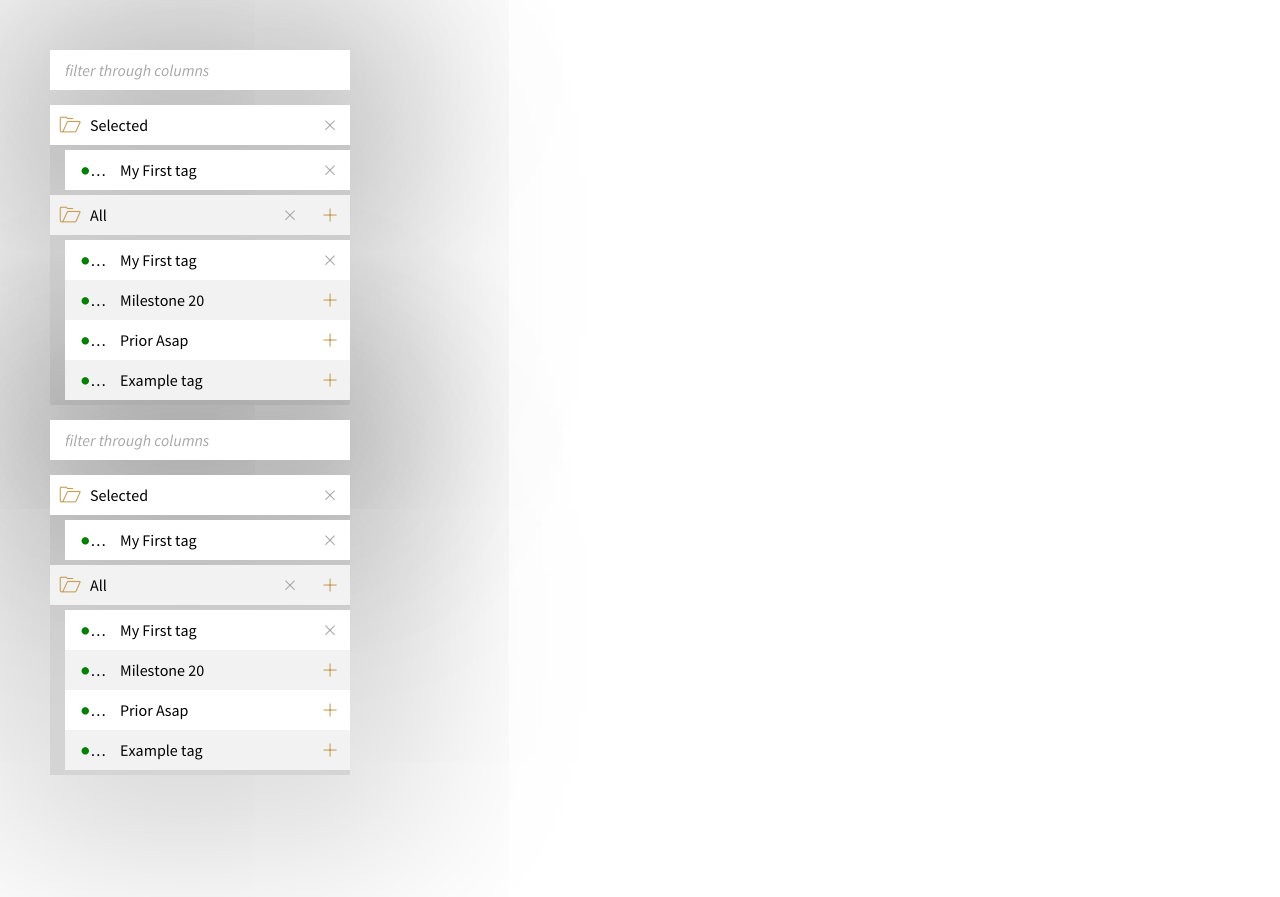
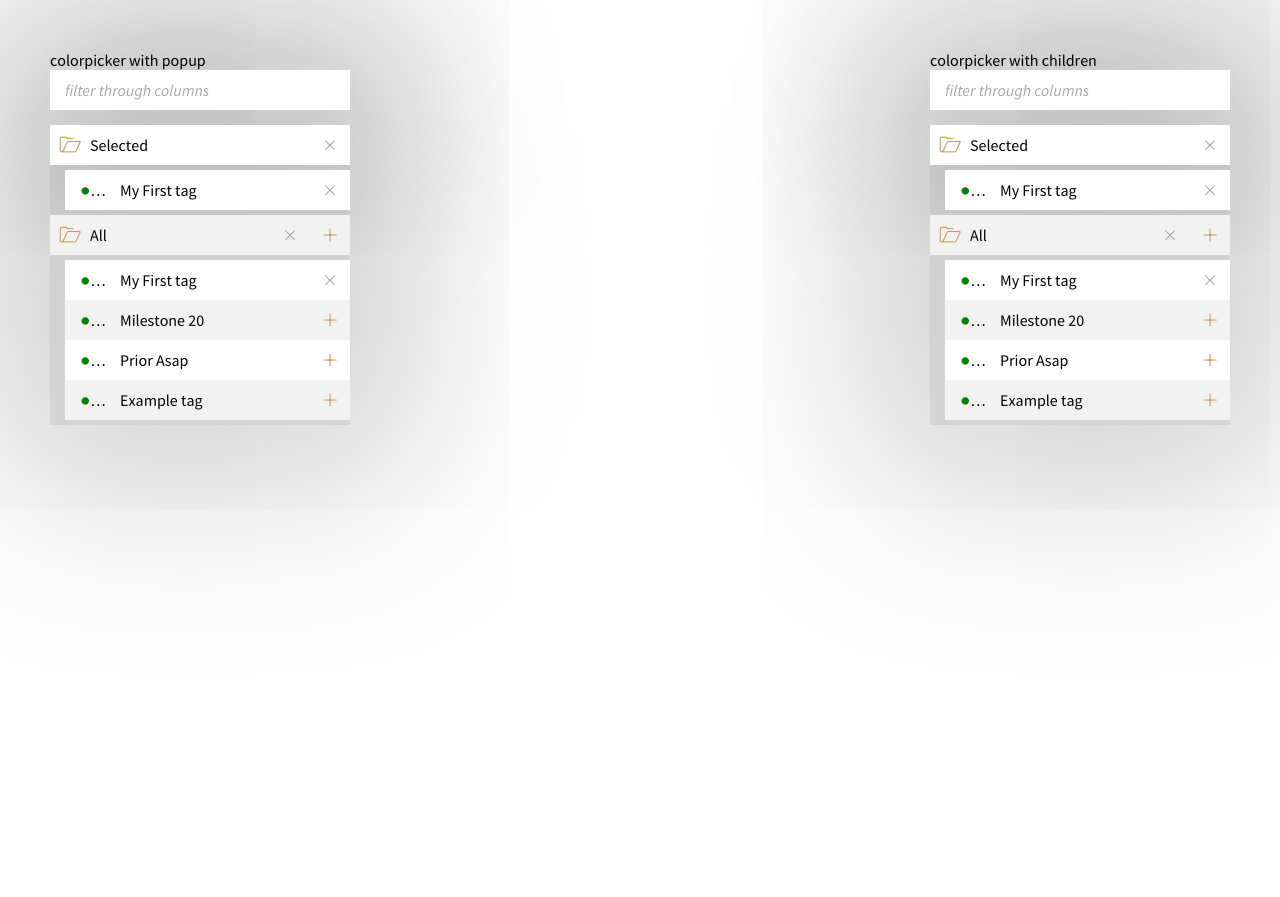
Before and after one commit to lordblendi/tracker-mockup, a Jekyll site: the page built from pages/colorpicker.html, in a window 1280 px wide. Shown: the top 897 px of the page. Built offline with Jekyll 4.4.1, drawn with Linux system fonts in a browser that asks for light colours; nearby versions of some CDN libraries; comment, search, counter and statistics services are not loaded.

Commit message:
different layout for colorpicker example page

```diff
--- a/pages/colorpicker.html
+++ b/pages/colorpicker.html
@@ -4,11 +4,16 @@ title: Colorpicker
 permalink: /colorpicker
 ---
 
+<div class="area" style="float: left;">
+  <label>colorpicker with popup</label>
+  {% include popups/colorPicker-popup.html %}
+  {% include popups/colorSelector-popup.html %}
+</div>
+<div class="area" style="float: right;">
+  <label>colorpicker with children</label>
+  {% include popups/colorPicker-children.html %}
+</div>
 
-{% include popups/colorPicker-popup.html %}
-{% include popups/colorSelector-popup.html %}
-
-{% include popups/colorPicker-children.html %}
 
 <!-- COMPONENTS -->
 <script type="text/javascript" src="{{ site.baseurl }}/scripts/components/newMultiselect.js"></script>
```
